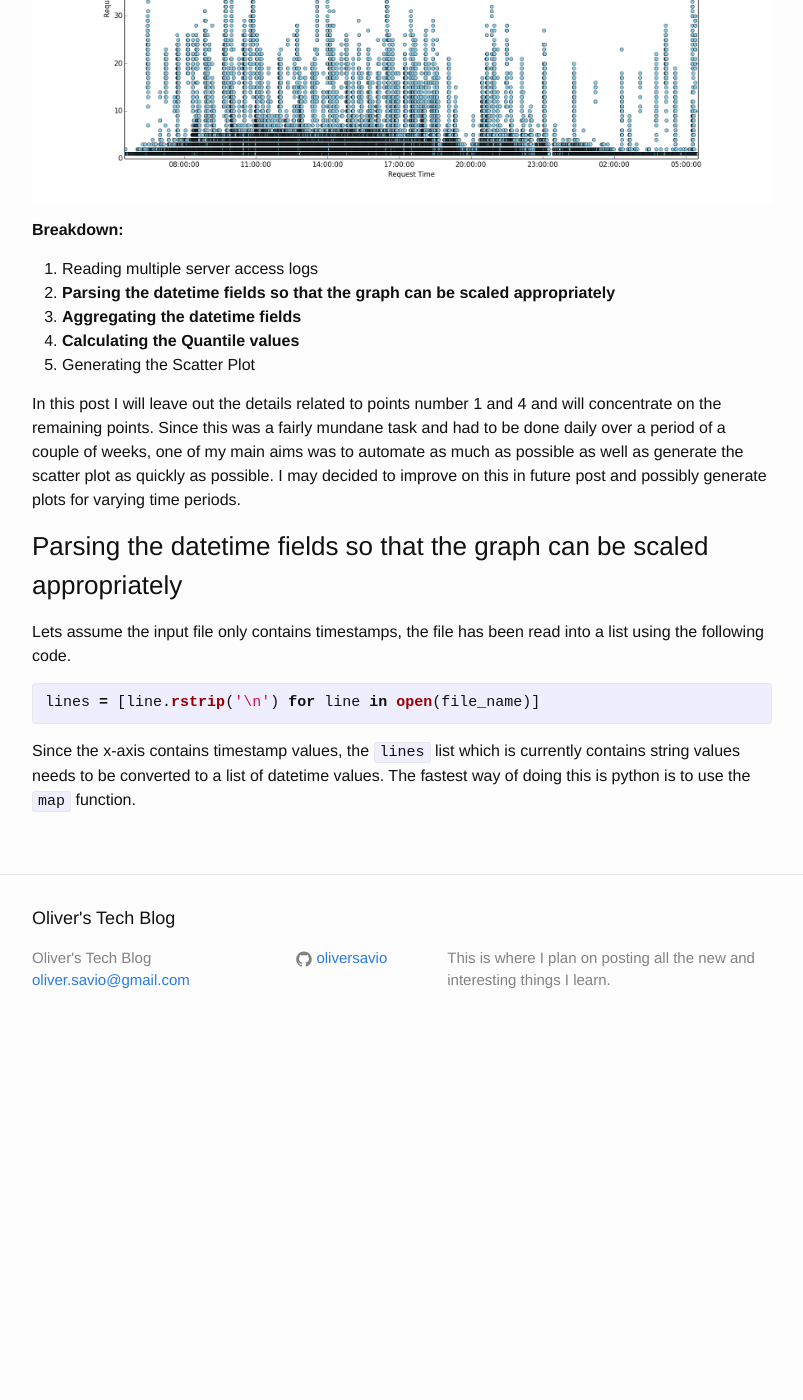
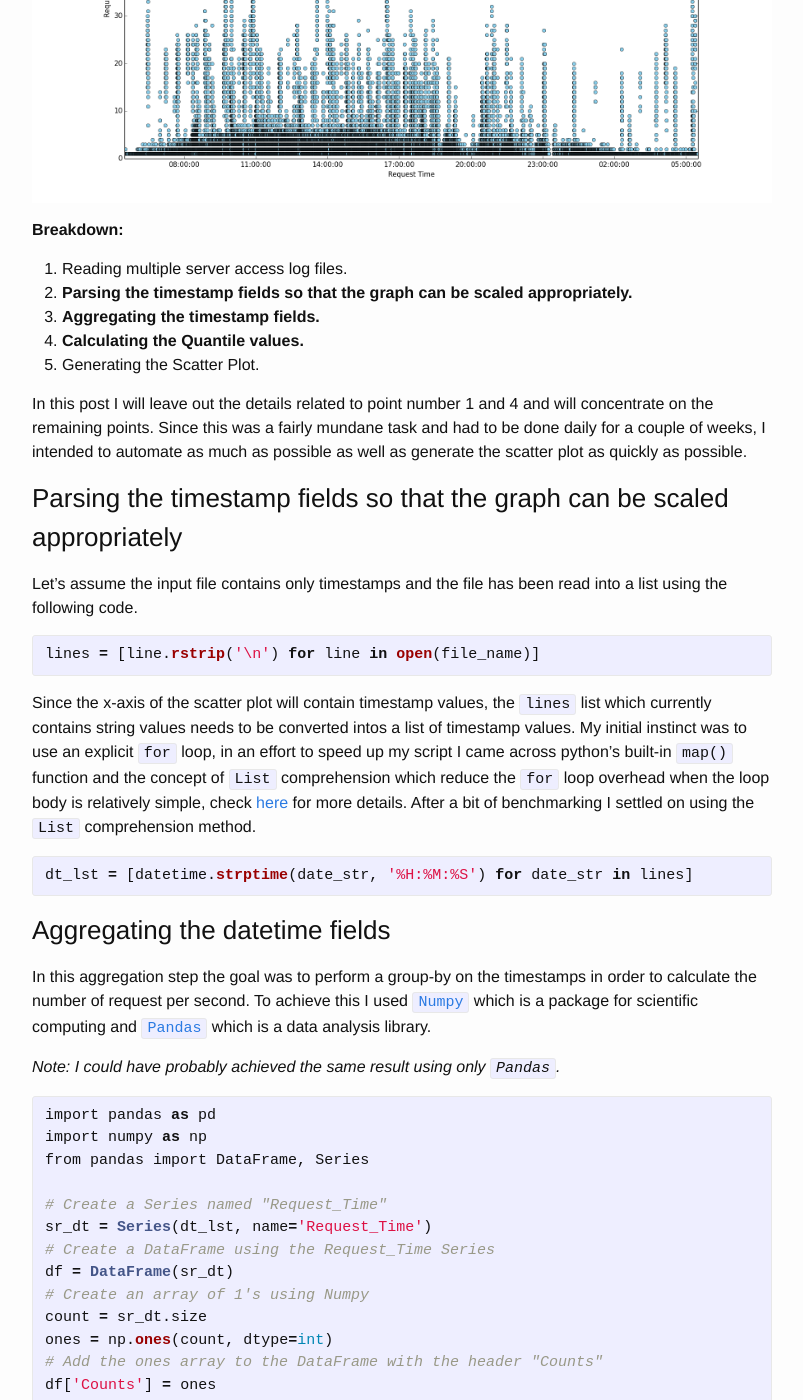
Before and after one commit to oliversavio/oliversavio.github.io, a Jekyll site: the page built from _posts/2016-02-15-quick-and-dirty-reports-with-python.markdown, in a window 1280 px wide and 1400 px high, scrolled down 609 px. Shown: the whole window, without its empty margins (238-1041 px from the left). Built offline with Jekyll 4.4.1, drawn with Linux system fonts in a browser that asks for light colours; before the commit the page ends 1661 px from its top, so only the background shows below that; some of the changed text lies outside the part shown.

Commit message:
Added more content to the blog post

```diff
--- a/_posts/2016-02-15-quick-and-dirty-reports-with-python.markdown
+++ b/_posts/2016-02-15-quick-and-dirty-reports-with-python.markdown
@@ -1,6 +1,6 @@
 ---
 layout: post
-title:  "Quick and Dirty Reports in Python using Pandas - Part 1"
+title:  "Time-series Scatter Plot in Python using Pandas - Part 1"
 date:   2016-02-15 23:25:52 +0530
 categories: python
 ---
@@ -12,19 +12,71 @@ __Problem To Be Solved:__ Generate a Scatter plot of the number of request to a
 
 __Breakdown:__
 
-1. Reading multiple server access logs
-2. __Parsing the datetime fields so that the graph can be scaled appropriately__
-3. __Aggregating the datetime fields__
-4. __Calculating the Quantile values__
-5. Generating the Scatter Plot
+1. Reading multiple server access log files.
+2. __Parsing the timestamp fields so that the graph can be scaled appropriately.__
+3. __Aggregating the timestamp fields.__
+4. __Calculating the Quantile values.__
+5. Generating the Scatter Plot.
 
-In this post I will leave out the details related to points number 1 and 4 and will concentrate on the remaining points. Since this was a fairly mundane task and had to be done daily over a period of a couple of weeks, one of my main aims was to automate as much as possible as well as generate the scatter plot as quickly as possible. I may decided to improve on this in future post and possibly generate plots for varying time periods.
+In this post I will leave out the details related to point number 1 and 4 and will concentrate on the remaining points.
+Since this was a fairly mundane task and had to be done daily for a couple of weeks, I intended to automate as much as possible as well as generate the scatter plot as quickly as possible.
 
-### Parsing the datetime fields so that the graph can be scaled appropriately
-Lets assume the input file only contains timestamps, the file has been read into a list using the following code.
+### Parsing the timestamp fields so that the graph can be scaled appropriately
+Let's assume the input file contains only timestamps and the file has been read into a list using the following code.
 
 {% highlight python %}
 lines = [line.rstrip('\n') for line in open(file_name)]
 {% endhighlight %}
 
-Since the x-axis contains timestamp values, the `lines` list which is currently contains string values needs to be converted to a list of datetime values. The fastest way of doing this is python is to use the `map` function.
+Since the x-axis of the scatter plot will contain timestamp values, the `lines` list which currently contains string values needs to be converted intos a list of timestamp values. My initial instinct was to use an explicit `for` loop, in an effort to speed up my script I came across python's built-in `map()` function and the concept of `List` comprehension which reduce the `for` loop overhead when the loop body is relatively simple, check [here][Python-optimization] for more details. After a bit of benchmarking I settled on using the `List` comprehension method.
+
+{% highlight python %}
+dt_lst = [datetime.strptime(date_str, '%H:%M:%S') for date_str in lines]
+{% endhighlight %}
+
+### Aggregating the datetime fields
+In this aggregation step the goal was to perform a group-by on the timestamps in order to calculate the number of request per second. To achieve this I used [`Numpy`][Numpy] which is a package for scientific computing and [`Pandas`][Pandas] which is a data analysis library.
+
+_Note: I could have probably achieved the same result using only `Pandas`._
+
+{% highlight python %}
+import pandas as pd
+import numpy as np
+from pandas import DataFrame, Series
+
+# Create a Series named "Request_Time"
+sr_dt = Series(dt_lst, name='Request_Time')
+# Create a DataFrame using the Request_Time Series
+df = DataFrame(sr_dt)
+# Create an array of 1's using Numpy
+count = sr_dt.size
+ones = np.ones(count, dtype=int)
+# Add the ones array to the DataFrame with the header "Counts"
+df['Counts'] = ones
+
+{% endhighlight %}
+A [`DataFrame`][DataFrame] is a tabular data structure with labeled rows and columns, you may think of it as an Excel Spreadsheet. After creating the `DataFrame` you will end up with a structure as displayed below.
+
+![DataFrame Image]({{ site.url }}/images/DataFrame.png)
+
+The next step is to group-by the _Request_Time_ column and sum up the counts.
+{% highlight python %}
+grouped = df.groupby('Request_Time').count()
+{% endhighlight %}
+
+This gives us an aggregated `DataFrame` as displayed below
+
+![Grouped Image]({{ site.url }}/images/Grouped.png)
+
+### Calculating the Quantile values
+Calculating the quantile values on the aggregated `DataFrame` can be done by calling the `quantile()` method which returns a `DataFrame` containing the value and the `dtype`.
+
+{% highlight python %}
+ninety_five_quant = grouped.quantile(.95)[0] # [0] since we only need the quantile value
+{% endhighlight %}
+
+
+[Python-optimization]:https://wiki.python.org/moin/PythonSpeed/PerformanceTips#Loops
+[Numpy]:http://www.numpy.org/
+[Pandas]:http://pandas.pydata.org/
+[DataFrame]:http://pandas.pydata.org/pandas-docs/stable/generated/pandas.DataFrame.html
```
Also changed, not shown: images/DataFrame.png (added), images/Grouped.png (added), 2 other files.
